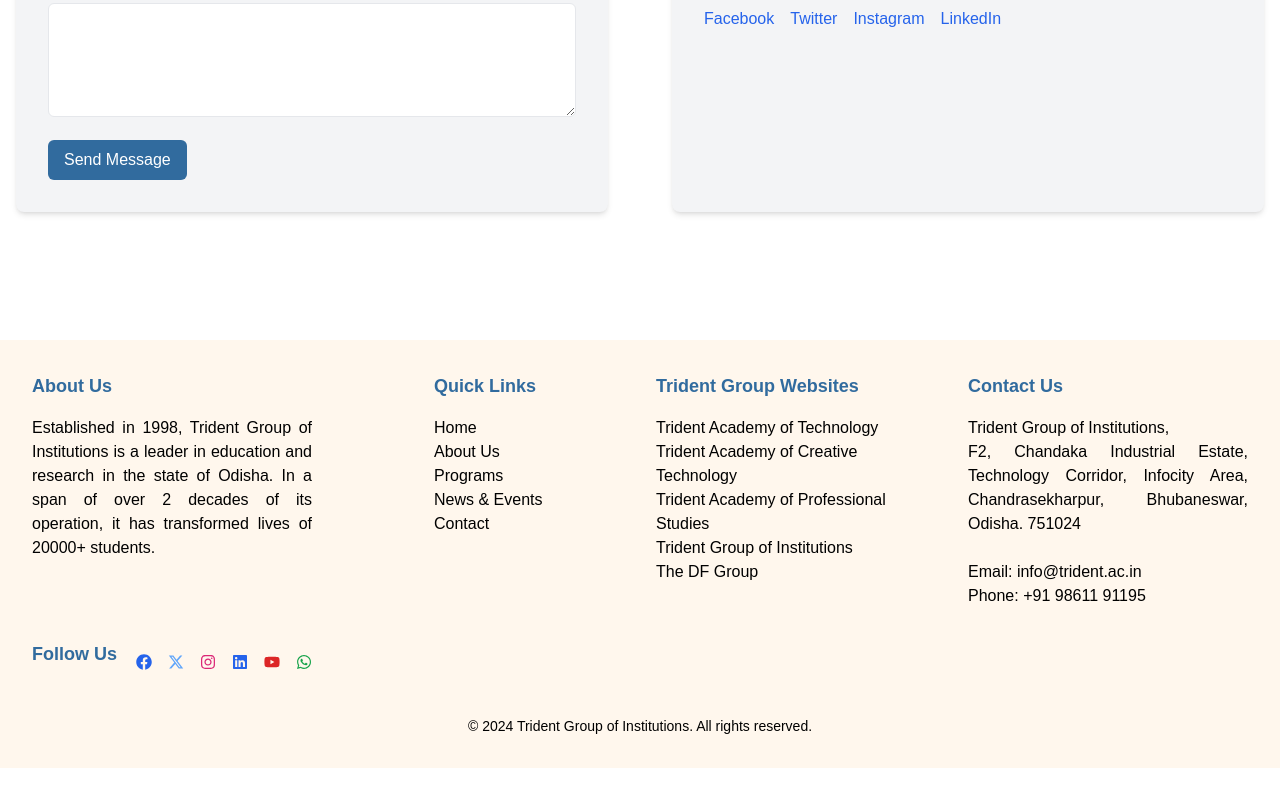
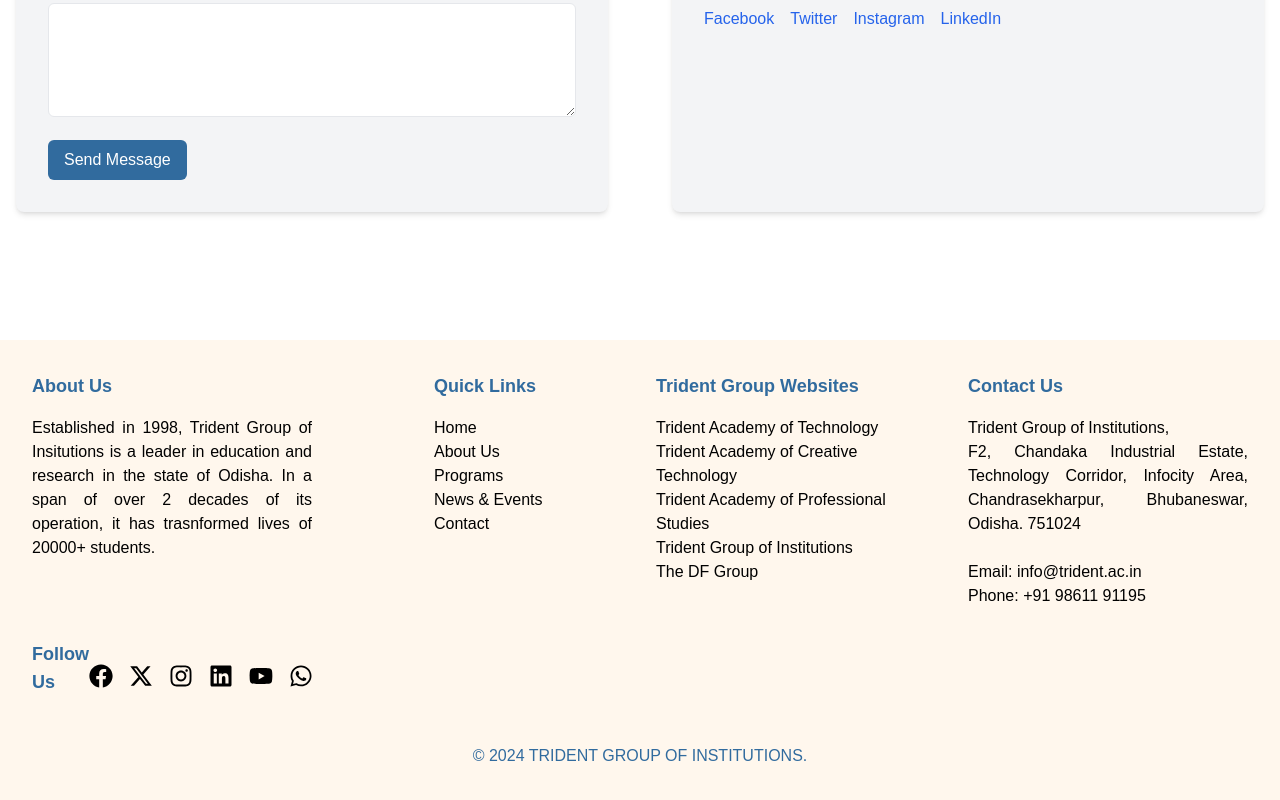
Before and after one commit to Bikash168/Trident-Group, a Next.js app: page /contact in a window 1280 px wide. Shown: the part 717-1517 px from the top of the page. Before the commit the page ends 1485 px from the top, so only its background shows below. Built offline with nearby package versions, Linux system fonts and the light colour scheme.

Commit message:
new changes

```diff
--- a/pages/components/Layout.tsx
+++ b/pages/components/Layout.tsx
@@ -154,13 +154,13 @@
       {/* Main Content */}
       <main>{children}</main>
 
-      {/* Footer */}
-      <footer className="bg-orange-50 text-black p-8">
+     {/* Footer */}
+     <footer className="bg-orange-50 text-black p-8">
         <div className="grid grid-cols-1 md:grid-cols-4 gap-8">
           {/* About Section */}
           <div>
             <h3 className="text-lg text-[#316b9e] font-bold mb-4">About Us</h3>
-            <p className='textalin'>Established in 1998, Trident Group of Institutions is a leader in education and research in the state of Odisha. In a span of over 2 decades of its operation, it has transformed lives of 20000+ students.</p>
+            <p className='textalin'>Established in 1998, Trident Group of Insitutions is a leader in education and research in the state of Odisha. In a span of over 2 decades of its operation, it has trasnformed lives of 20000+ students.</p>
           </div>
 
           {/* Quick Links */}
@@ -204,28 +204,32 @@
           <div className='flex items-center justify-between'>
             <h3 className="text-lg text-[#316b9e] font-bold mb-4">Follow Us</h3>
             <div className="flex space-x-4">
-              <a href="https://facebook.com" target="_blank" rel="noopener noreferrer">
-                <FaFacebook className="text-blue-600" />
+              <a href="https://www.facebook.com/people/Sacred-Foundation/61565399609076/" className="hover:text-blue-400">
+                <FaFacebook size={24} />
               </a>
-              <a href="https://twitter.com" target="_blank" rel="noopener noreferrer">
-                <FaXTwitter className="text-blue-400" />
+              <a href="https://x.com/sacred71444" className="hover:text-blue-400">
+                <FaXTwitter size={24} />
               </a>
-              <a href="https://instagram.com" target="_blank" rel="noopener noreferrer">
-                <FaInstagram className="text-pink-600" />
+              <a href="https://www.instagram.com/sacred.foundation/" className="hover:text-blue-400">
+                <FaInstagram size={24} />
               </a>
-              <a href="https://linkedin.com" target="_blank" rel="noopener noreferrer">
-                <FaLinkedin className="text-blue-600" />
+              <a href="https://www.linkedin.com/company/sacred-foundation/" className="hover:text-blue-400">
+                <FaLinkedin size={24} />
               </a>
-              <a href="https://youtube.com" target="_blank" rel="noopener noreferrer">
-                <FaYoutube className="text-red-600" />
+              <a href="https://www.youtube.com/@sacredfoundation" className="hover:text-blue-400">
+                <FaYoutube size={24} />
               </a>
-              <a href="https://youtube.com" target="_blank" rel="noopener noreferrer">
-                <FaWhatsapp className="text-green-600" />
+              <a href="https://www.youtube.com/@sacredfoundation" className="hover:text-blue-400">
+                <FaWhatsapp size={24} />
               </a>
             </div>
           </div>
         </div>
-        <p className="mt-8 text-center text-sm">© 2024 Trident Group of Institutions. All rights reserved.</p>
+
+        {/* Copyright Section */}
+        <div className="mt-8 text-[#316b9e] text-center">
+          <p>&copy;  2024 TRIDENT GROUP OF INSTITUTIONS.</p>
+        </div>
       </footer>
     </div>
   );
```
